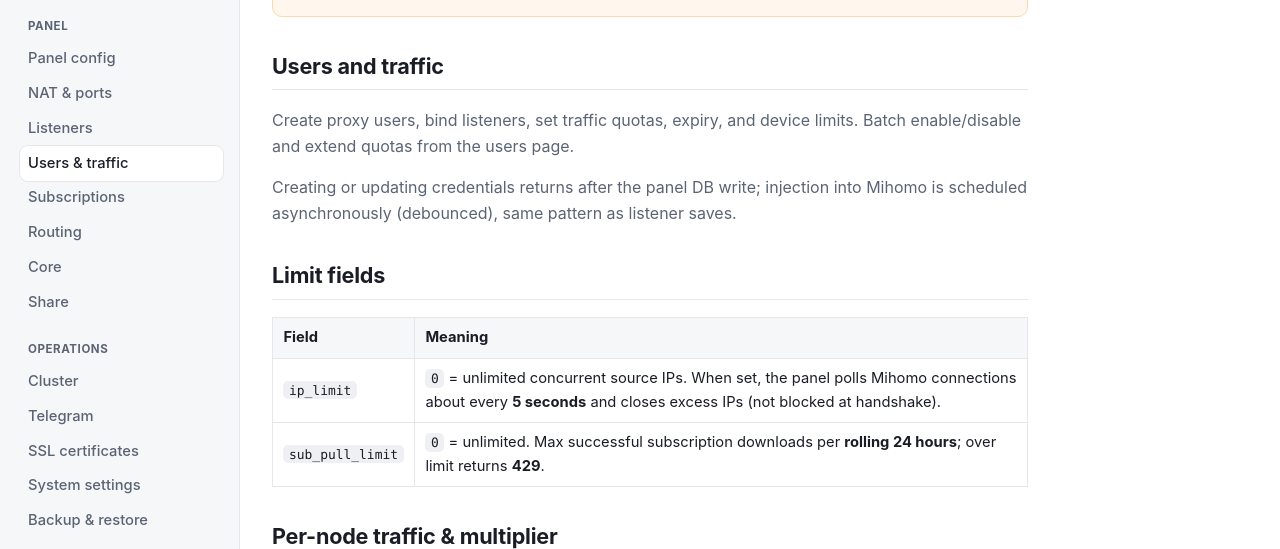
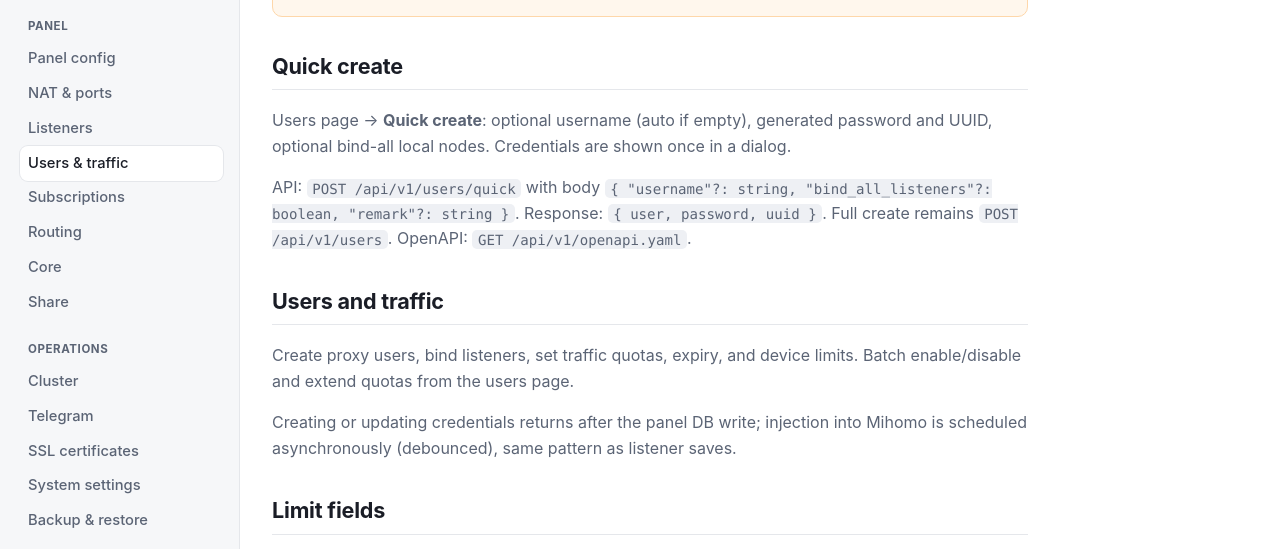
Before and after one commit to kazeyukiro/3m-ui-web, a plain HTML site: page docs/users-traffic.html in a window 1280 px wide. Shown: the part 221-770 px from the top of the page. Drawn offline with Linux system fonts and the light colour scheme.

Commit message:
docs: user quick create on users & traffic page

```diff
--- a/docs/users-traffic.html
+++ b/docs/users-traffic.html
@@ -60,6 +60,11 @@
       <h1 data-i18n="doc_users-traffic">Users &amp; traffic</h1>
       <p class="notice" data-i18n="docs_note">Switch language in the top bar. Chinese and English article bodies are provided.</p>
       <div data-doc-lang="en" class="is-visible">
+
+<h2>Quick create</h2>
+<p>Users page → <strong>Quick create</strong>: optional username (auto if empty), generated password and UUID, optional bind-all local nodes. Credentials are shown once in a dialog.</p>
+<p>API: <code>POST /api/v1/users/quick</code> with body <code>{ "username"?: string, "bind_all_listeners"?: boolean, "remark"?: string }</code>. Response: <code>{ user, password, uuid }</code>. Full create remains <code>POST /api/v1/users</code>. OpenAPI: <code>GET /api/v1/openapi.yaml</code>.</p>
+
 <h2>Users and traffic</h2>
 <p>Create proxy users, bind listeners, set traffic quotas, expiry, and device limits. Batch enable/disable and extend quotas from the users page.</p>
 <p>Creating or updating credentials returns after the panel DB write; injection into Mihomo is scheduled asynchronously (debounced), same pattern as listener saves.</p>
```
